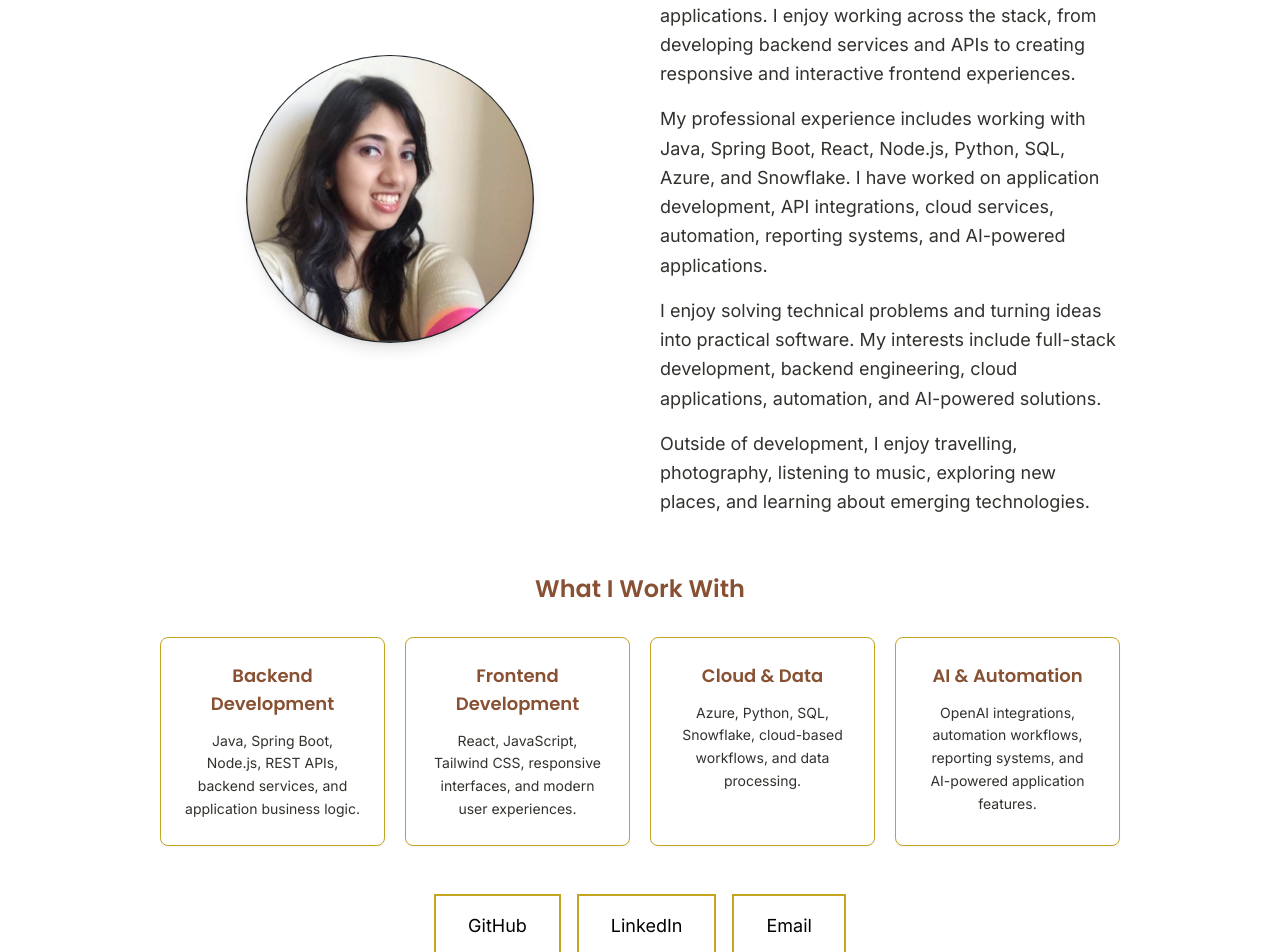
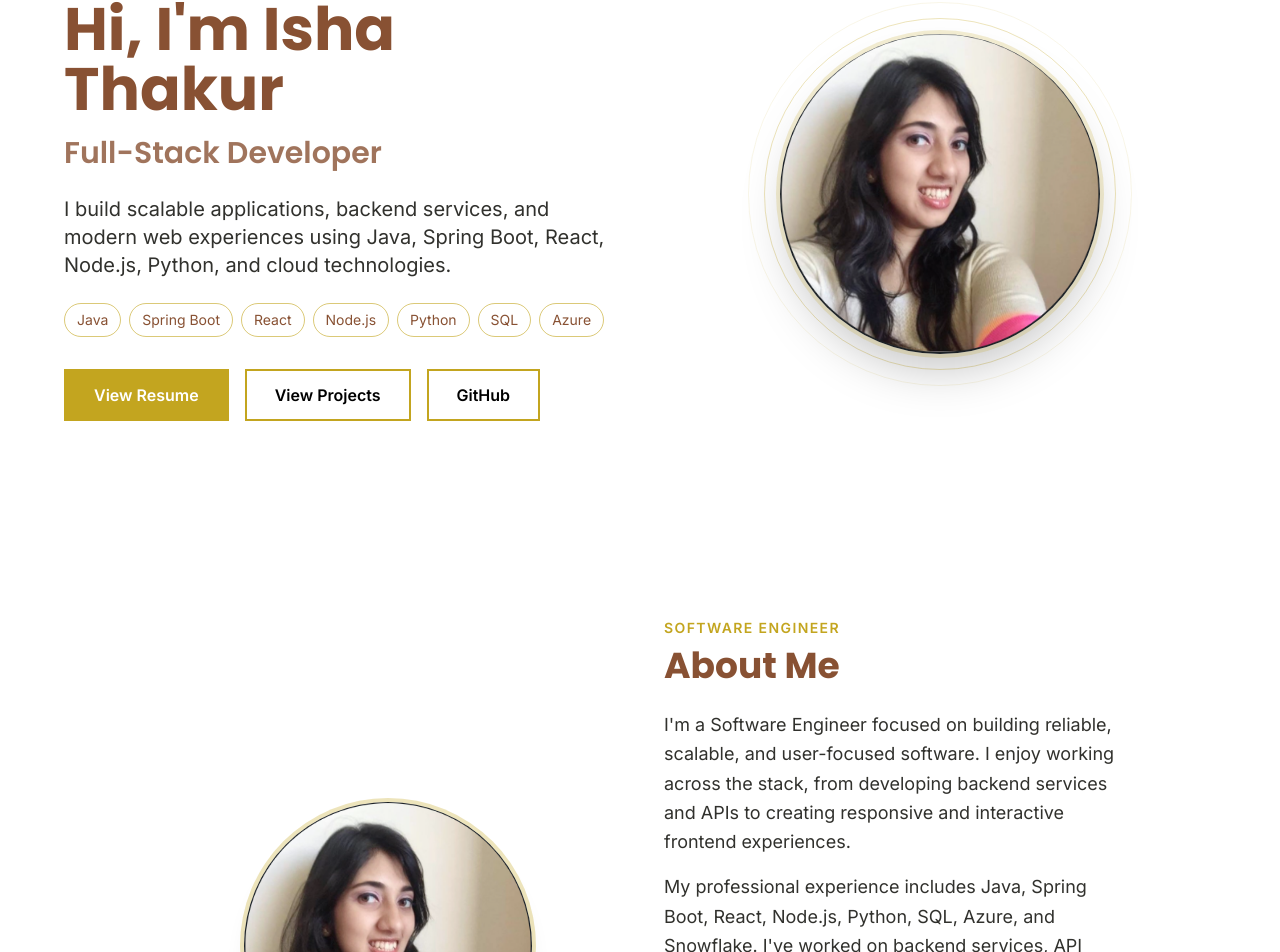
Before and after one commit to ishat005/my-portfolio, a React (Create React App) app: page / in a window 1280 px wide. Shown: the part 230-1182 px from the top of the page. Built offline with nearby package versions, Linux system fonts and the light colour scheme.

Commit message:
modified the portfolio added resume downloadable section

```diff
--- a/src/App.js
+++ b/src/App.js
@@ -2,6 +2,7 @@ import React, { useState } from "react";
 import "./App.css";
 import Navbar from "./components/Navbar/Navbar";
 import About from "./components/About/About";
+import Hero from "./components/Hero/Hero";
 import Projects from "./components/Projects/Projects";
 import Experience from "./components/Experience/Experience";
 import Skills from "./components/Skills/Skills";
@@ -19,6 +20,7 @@ const App = () => {
     <div className={theme === "light" ? "App light" : "App dark"}>
       <Navbar theme={theme} toggleTheme={toggleTheme} />
       <div className="pt-16">
+        <Hero />
         <About />
         <Experience />
         <Skills />
--- a/src/components/About/About.jsx
+++ b/src/components/About/About.jsx
@@ -5,138 +5,118 @@ const About = () => {
   return (
     <section
       id="about"
-      className="mx-auto w-full max-w-5xl px-4 py-12 lg:px-8"
+      className="mx-auto w-full max-w-5xl px-4 py-16 lg:px-8"
     >
       {/* About Introduction */}
-      <div className="grid items-center gap-10 md:grid-cols-2">
+      <div className="grid items-center gap-12 md:grid-cols-2">
         {/* Profile Image */}
         <div className="flex justify-center">
           <img
             src={profileImage}
             alt="Isha Thakur"
-            className="h-56 w-56 rounded-full object-cover shadow-lg md:h-72 md:w-72"
+            className="h-56 w-56 rounded-full object-cover shadow-xl ring-4 ring-brand-gold/30 md:h-72 md:w-72"
           />
         </div>
 
         {/* About Content */}
         <div className="text-center md:text-left">
-          <h2 className="mb-6 font-display text-3xl font-bold text-brand-brown dark:text-white">
+          <p className="mb-2 font-sans text-sm font-semibold uppercase tracking-widest text-brand-gold">
+            Software Engineer
+          </p>
+
+          <h2 className="mb-6 font-display text-3xl font-bold text-brand-brown dark:text-white md:text-4xl">
             About Me
           </h2>
 
-          <p className="font-sans text-lg leading-relaxed text-ink dark:text-white">
-            Hi, I'm Isha — a Software Engineer passionate about building
-            reliable, scalable, and user-focused applications. I enjoy
-            working across the stack, from developing backend services and
-            APIs to creating responsive and interactive frontend experiences.
+          <p className="font-sans text-lg leading-relaxed text-ink dark:text-gray-200">
+            I'm a Software Engineer focused on building reliable, scalable,
+            and user-focused software. I enjoy working across the stack, from
+            developing backend services and APIs to creating responsive and
+            interactive frontend experiences.
           </p>
 
-          <p className="mt-4 font-sans text-lg leading-relaxed text-ink dark:text-white">
-            My professional experience includes working with Java, Spring
-            Boot, React, Node.js, Python, SQL, Azure, and Snowflake. I have
-            worked on application development, API integrations, cloud
-            services, automation, reporting systems, and AI-powered
-            applications.
+          <p className="mt-4 font-sans text-lg leading-relaxed text-ink dark:text-gray-200">
+            My professional experience includes Java, Spring Boot, React,
+            Node.js, Python, SQL, Azure, and Snowflake. I've worked on backend
+            services, API integrations, cloud workflows, automation, reporting
+            systems, data validation, and AI-powered applications.
           </p>
 
-          <p className="mt-4 font-sans text-lg leading-relaxed text-ink dark:text-white">
-            I enjoy solving technical problems and turning ideas into
-            practical software. My interests include full-stack development,
+          <p className="mt-4 font-sans text-lg leading-relaxed text-ink dark:text-gray-200">
+            I enjoy solving technical problems and turning ideas into practical
+            software. I'm particularly interested in full-stack development,
             backend engineering, cloud applications, automation, and
             AI-powered solutions.
           </p>
 
-          <p className="mt-4 font-sans text-lg leading-relaxed text-ink dark:text-white">
-            Outside of development, I enjoy travelling, photography,
-            listening to music, exploring new places, and learning about
-            emerging technologies.
+          <p className="mt-4 font-sans text-base leading-relaxed text-ink/80 dark:text-gray-400">
+            Outside of development, I enjoy travelling, photography, music,
+            exploring new places, and learning about emerging technologies.
           </p>
         </div>
       </div>
 
-      {/* Development Areas */}
-      <div className="mt-14">
-        <h3 className="mb-8 text-center font-display text-2xl font-semibold text-brand-brown dark:text-white">
-          What I Work With
-        </h3>
+      {/* Technical Focus */}
+      <div className="mt-16">
+        <div className="mb-8 text-center">
+          <p className="mb-2 font-sans text-sm font-semibold uppercase tracking-widest text-brand-gold">
+            Engineering Focus
+          </p>
+
+          <h3 className="font-display text-2xl font-semibold text-brand-brown dark:text-white md:text-3xl">
+            Technical Focus
+          </h3>
+        </div>
 
         <div className="grid gap-5 sm:grid-cols-2 lg:grid-cols-4">
-          {/* Backend Development */}
-          <div className="rounded-lg border border-brand-gold bg-white p-6 text-center shadow-sm transition-transform duration-300 hover:-translate-y-1 dark:bg-gray-900">
+          {/* Backend */}
+          <div className="rounded-xl border border-brand-gold/60 bg-white p-6 text-center shadow-sm transition-all duration-300 hover:-translate-y-1 hover:shadow-lg dark:bg-gray-900">
             <h4 className="font-display text-lg font-semibold text-brand-brown dark:text-white">
-              Backend Development
+              Backend Engineering
             </h4>
 
             <p className="mt-3 font-sans text-sm leading-relaxed text-ink dark:text-gray-300">
-              Java, Spring Boot, Node.js, REST APIs, backend services, and
-              application business logic.
+              Building APIs, backend services, business logic, and scalable
+              application functionality.
             </p>
           </div>
 
-          {/* Frontend Development */}
-          <div className="rounded-lg border border-brand-gold bg-white p-6 text-center shadow-sm transition-transform duration-300 hover:-translate-y-1 dark:bg-gray-900">
+          {/* Frontend */}
+          <div className="rounded-xl border border-brand-gold/60 bg-white p-6 text-center shadow-sm transition-all duration-300 hover:-translate-y-1 hover:shadow-lg dark:bg-gray-900">
             <h4 className="font-display text-lg font-semibold text-brand-brown dark:text-white">
               Frontend Development
             </h4>
 
             <p className="mt-3 font-sans text-sm leading-relaxed text-ink dark:text-gray-300">
-              React, JavaScript, Tailwind CSS, responsive interfaces, and
-              modern user experiences.
+              Creating responsive, interactive, and user-focused web
+              experiences.
             </p>
           </div>
 
           {/* Cloud & Data */}
-          <div className="rounded-lg border border-brand-gold bg-white p-6 text-center shadow-sm transition-transform duration-300 hover:-translate-y-1 dark:bg-gray-900">
+          <div className="rounded-xl border border-brand-gold/60 bg-white p-6 text-center shadow-sm transition-all duration-300 hover:-translate-y-1 hover:shadow-lg dark:bg-gray-900">
             <h4 className="font-display text-lg font-semibold text-brand-brown dark:text-white">
               Cloud & Data
             </h4>
 
             <p className="mt-3 font-sans text-sm leading-relaxed text-ink dark:text-gray-300">
-              Azure, Python, SQL, Snowflake, cloud-based workflows, and data
-              processing.
+              Working with cloud services, data workflows, validation, and
+              data-driven applications.
             </p>
           </div>
 
-          {/* AI & Automation */}
-          <div className="rounded-lg border border-brand-gold bg-white p-6 text-center shadow-sm transition-transform duration-300 hover:-translate-y-1 dark:bg-gray-900">
+          {/* Automation & AI */}
+          <div className="rounded-xl border border-brand-gold/60 bg-white p-6 text-center shadow-sm transition-all duration-300 hover:-translate-y-1 hover:shadow-lg dark:bg-gray-900">
             <h4 className="font-display text-lg font-semibold text-brand-brown dark:text-white">
-              AI & Automation
+              Automation & AI
             </h4>
 
             <p className="mt-3 font-sans text-sm leading-relaxed text-ink dark:text-gray-300">
-              OpenAI integrations, automation workflows, reporting systems,
-              and AI-powered application features.
+              Building automation workflows, reporting systems, AI
+              integrations, and intelligent application features.
             </p>
           </div>
         </div>
-      </div>
-
-      {/* Social Links */}
-      <div className="mt-12 flex flex-wrap justify-center gap-4">
-        <a
-          href="https://github.com/ishat005"
-          target="_blank"
-          rel="noopener noreferrer"
-          className="border-2 border-brand-gold bg-white px-8 py-4 font-sans text-lg text-black transition-colors duration-300 hover:bg-brand-gold hover:text-white dark:bg-gray-900 dark:text-white"
-        >
-          GitHub
-        </a>
-
-        <a
-          href="https://www.linkedin.com/in/thakurisha/"
-          target="_blank"
-          rel="noopener noreferrer"
-          className="border-2 border-brand-gold bg-white px-8 py-4 font-sans text-lg text-black transition-colors duration-300 hover:bg-brand-gold hover:text-white dark:bg-gray-900 dark:text-white"
-        >
-          LinkedIn
-        </a>
-
-        <a
-          href="mailto:tisha8357@gmail.com"
-          className="border-2 border-brand-gold bg-white px-8 py-4 font-sans text-lg text-black transition-colors duration-300 hover:bg-brand-gold hover:text-white dark:bg-gray-900 dark:text-white"
-        >
-          Email
-        </a>
       </div>
     </section>
   );
--- /dev/null
+++ b/src/components/Hero/Hero.jsx
@@ -0,0 +1,103 @@
+import React from "react";
+import profileImage from "../../assets/profile.png";
+
+const Hero = () => {
+  return (
+    <section
+      id="home"
+      className="flex min-h-[90vh] items-center px-4 py-16 lg:px-8"
+    >
+      <div className="mx-auto grid w-full max-w-6xl items-center gap-12 md:grid-cols-2">
+        {/* Hero Content */}
+        <div className="order-2 text-center md:order-1 md:text-left">
+          <p className="mb-3 font-sans text-sm font-semibold uppercase tracking-[0.25em] text-brand-gold">
+            Software Engineer
+          </p>
+
+          <h1 className="font-display text-4xl font-bold leading-tight text-brand-brown dark:text-white sm:text-5xl lg:text-6xl">
+            Hi, I'm Isha Thakur
+          </h1>
+
+          <h2 className="mt-4 font-display text-2xl font-semibold text-brand-brown/80 dark:text-gray-300 sm:text-3xl">
+            Full-Stack Developer
+          </h2>
+
+          <p className="mt-6 max-w-xl font-sans text-lg leading-relaxed text-ink dark:text-gray-300 md:text-xl">
+            I build scalable applications, backend services, and modern web
+            experiences using Java, Spring Boot, React, Node.js, Python, and
+            cloud technologies.
+          </p>
+
+          {/* Technologies */}
+          <div className="mt-6 flex flex-wrap justify-center gap-2 md:justify-start">
+            {[
+              "Java",
+              "Spring Boot",
+              "React",
+              "Node.js",
+              "Python",
+              "SQL",
+              "Azure",
+            ].map((technology) => (
+              <span
+                key={technology}
+                className="rounded-full border border-brand-gold/60 px-3 py-1.5 font-sans text-sm text-brand-brown transition-colors duration-300 hover:bg-brand-gold hover:text-white dark:text-gray-200"
+              >
+                {technology}
+              </span>
+            ))}
+          </div>
+
+          {/* Actions */}
+          <div className="mt-8 flex flex-wrap justify-center gap-4 md:justify-start">
+            {/* Resume */}
+            <a
+              href="/Isha-Thakur-Resume.pdf"
+              target="_blank"
+              rel="noopener noreferrer"
+              className="border-2 border-brand-gold bg-brand-gold px-7 py-3 font-sans text-base font-semibold text-white transition-all duration-300 hover:-translate-y-0.5 hover:bg-brand-brown"
+            >
+              View Resume
+            </a>
+
+            {/* Projects */}
+            <a
+              href="#projects"
+              className="border-2 border-brand-gold bg-white px-7 py-3 font-sans text-base font-semibold text-black transition-all duration-300 hover:-translate-y-0.5 hover:bg-brand-gold hover:text-white dark:bg-gray-900 dark:text-white"
+            >
+              View Projects
+            </a>
+
+            {/* GitHub */}
+            <a
+              href="https://github.com/ishat005"
+              target="_blank"
+              rel="noopener noreferrer"
+              className="border-2 border-brand-gold bg-white px-7 py-3 font-sans text-base font-semibold text-black transition-all duration-300 hover:-translate-y-0.5 hover:bg-brand-gold hover:text-white dark:bg-gray-900 dark:text-white"
+            >
+              GitHub
+            </a>
+          </div>
+        </div>
+
+        {/* Profile Image */}
+        <div className="order-1 flex justify-center md:order-2">
+          <div className="relative">
+            {/* Decorative circles */}
+            <div className="absolute -inset-4 rounded-full border border-brand-gold/30" />
+
+            <div className="absolute -inset-8 rounded-full border border-brand-gold/10" />
+
+            <img
+              src={profileImage}
+              alt="Isha Thakur"
+              className="relative h-64 w-64 rounded-full object-cover shadow-2xl ring-4 ring-brand-gold/20 sm:h-72 sm:w-72 lg:h-80 lg:w-80"
+            />
+          </div>
+        </div>
+      </div>
+    </section>
+  );
+};
+
+export default Hero;
```
Also changed, not shown: src/components/Navbar/Navbar.jsx (+44 -13 lines), 1 other file (tests, documents, lock files or other folders).
